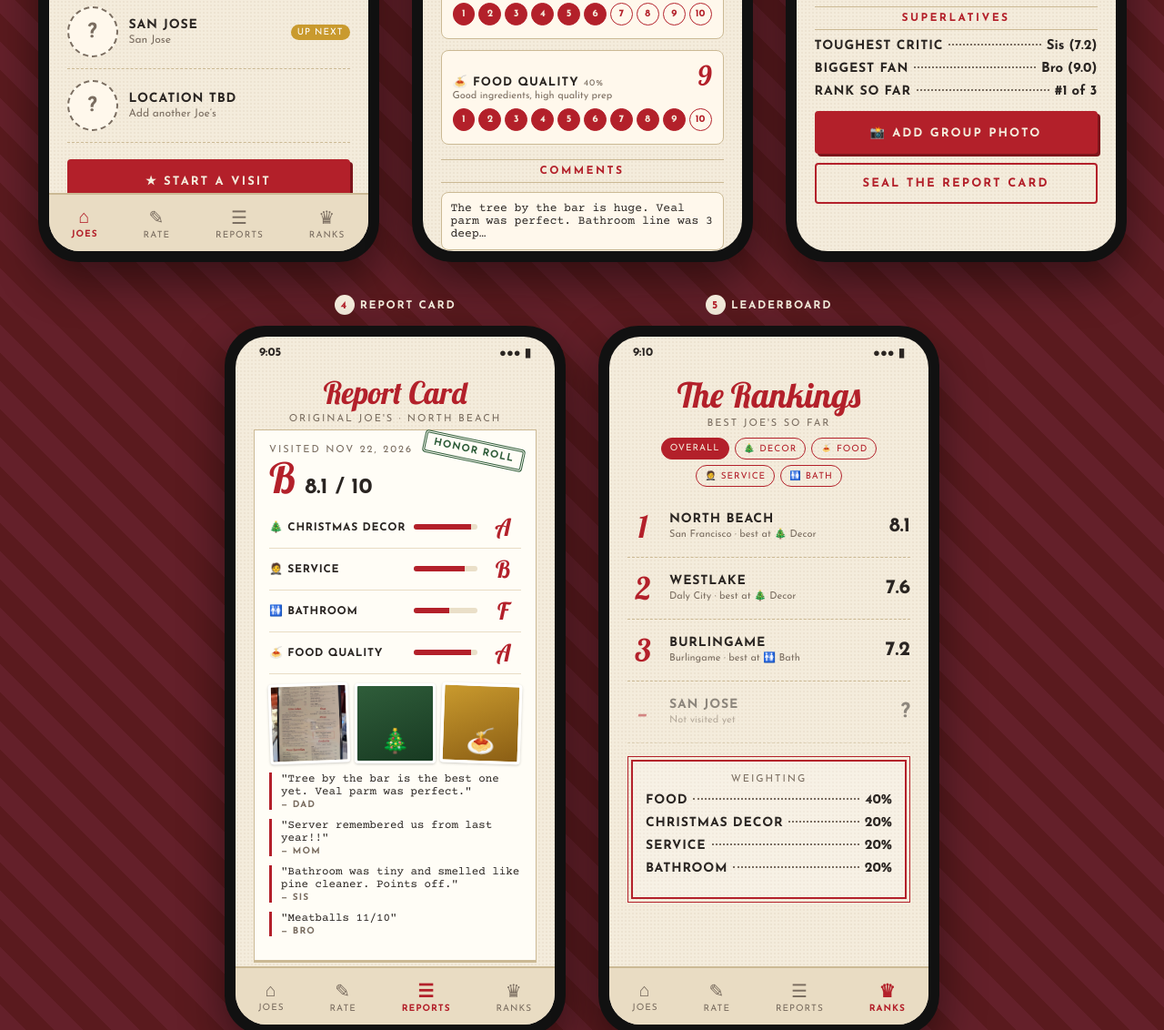
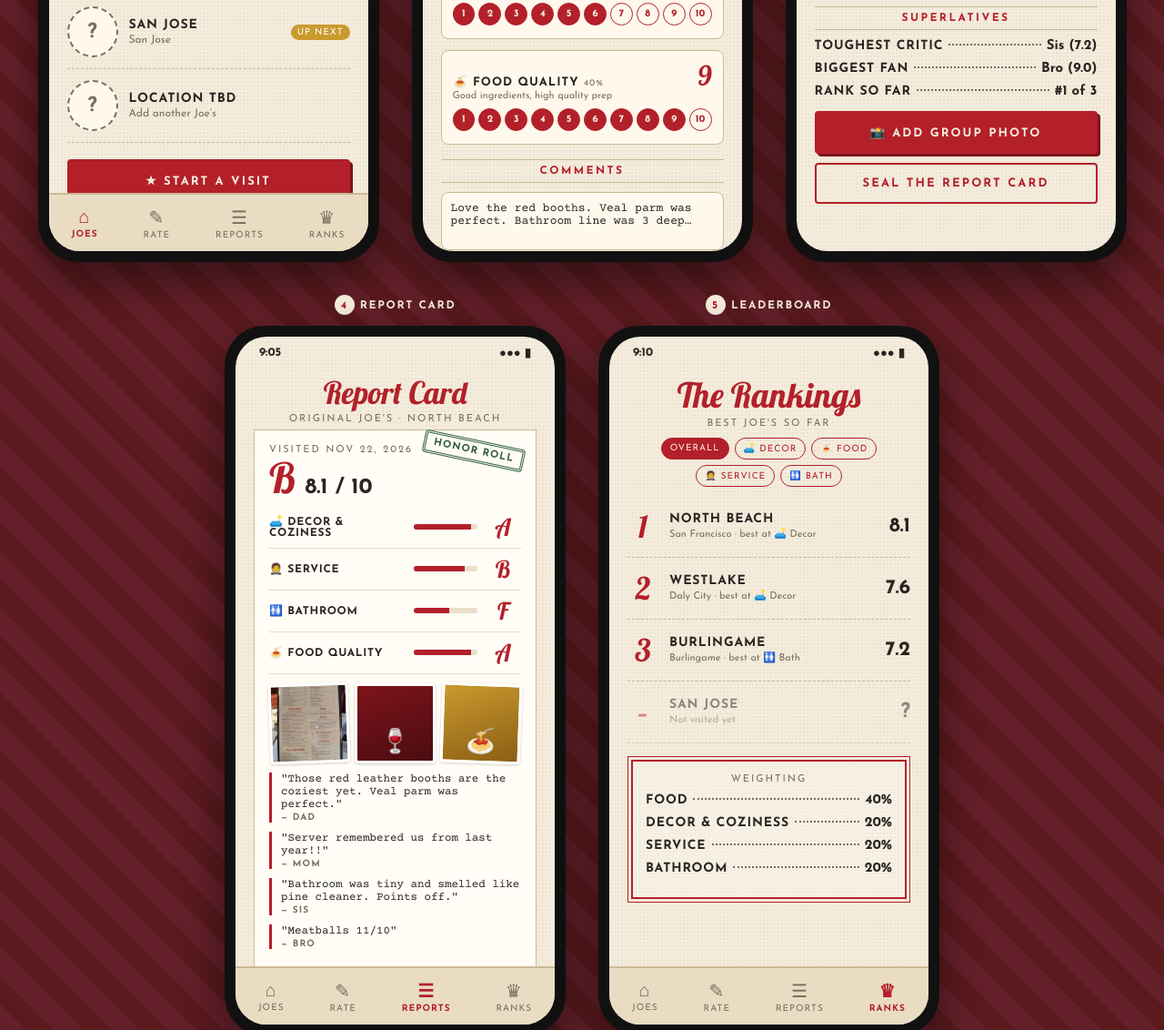
Before and after one commit to DroptheHammer/JoesRatingApp2026, a plain HTML site: page mockups/index.html in a window 1280 px wide. Shown: the part 670-1802 px from the top of the page at 91% size. Drawn offline with nearby package versions, Linux system fonts and the light colour scheme.

Commit message:
Make mockups general ratings instead of a Christmas tour
Co-Authored-By: Claude Opus 5.5 <noreply@anthropic.com>
Claude-Session: https://claude.ai/code/session_011Dx8EhM5jGPoau32W4JsVq

```diff
--- a/mockups/index.html
+++ b/mockups/index.html
@@ -163,7 +163,7 @@
       <div class="status"><span>7:42</span><span>●●● ▮</span></div>
       <div class="scroll">
         <h2 class="script">All the Joes</h2>
-        <div class="sub">Christmas Tour · 2026</div>
+        <div class="sub">The Bay Area Original Joe’s Tour</div>
         <hr class="rule">
         <div class="row"><span class="name">Joes Visited</span><span class="dots"></span><span class="val">3 of 5</span></div>
         <div class="progress"><div style="width:60%"></div></div>
@@ -199,11 +199,11 @@
         <div id="cats"></div>
 
         <div class="section-head">Comments</div>
-        <textarea class="note">The tree by the bar is huge. Veal parm was perfect. Bathroom line was 3 deep…</textarea>
+        <textarea class="note">Love the red booths. Veal parm was perfect. Bathroom line was 3 deep…</textarea>
         <div class="section-head">Photos</div>
         <div class="photo-add">
           <div style="background-image:url(assets/menu.jpg)"></div>
-          <div>🎄</div>
+          <div>🍷</div>
           <div>＋</div>
         </div>
         <div class="row"><span class="name">Your Score</span><span class="dots"></span><span class="val" id="myOverall" style="color:var(--red);font-size:20px">—</span></div>
@@ -257,10 +257,10 @@
           <div id="rcGrades" style="margin-top:6px"></div>
           <div class="photos">
             <div style="background-image:url(assets/menu.jpg)"></div>
-            <div style="background:linear-gradient(160deg,#2f5d3a,#183a22)">🎄</div>
+            <div style="background:linear-gradient(160deg,#7d141b,#4a0c10)">🍷</div>
             <div style="background:linear-gradient(160deg,#c99a2e,#8b5e14)">🍝</div>
           </div>
-          <div class="quote">"Tree by the bar is the best one yet. Veal parm was perfect."<em>— Dad</em></div>
+          <div class="quote">"Those red leather booths are the coziest yet. Veal parm was perfect."<em>— Dad</em></div>
           <div class="quote">"Server remembered us from last year!!"<em>— Mom</em></div>
           <div class="quote">"Bathroom was tiny and smelled like pine cleaner. Points off."<em>— Sis</em></div>
           <div class="quote">"Meatballs 11/10"<em>— Bro</em></div>
@@ -285,13 +285,13 @@
         <h2 class="script">The Rankings</h2>
         <div class="sub">Best Joe's So Far</div>
         <div class="chips">
-          <span class="on">Overall</span><span>🎄 Decor</span><span>🍝 Food</span><span>🤵 Service</span><span>🚻 Bath</span>
+          <span class="on">Overall</span><span>🛋️ Decor</span><span>🍝 Food</span><span>🤵 Service</span><span>🚻 Bath</span>
         </div>
         <div id="ranks"></div>
         <div class="boxed" style="margin-top:18px">
           <div class="sub">Weighting</div>
           <div class="row"><span class="name">Food</span><span class="dots"></span><span class="val">40%</span></div>
-          <div class="row"><span class="name">Christmas Decor</span><span class="dots"></span><span class="val">20%</span></div>
+          <div class="row"><span class="name">Decor &amp; Coziness</span><span class="dots"></span><span class="val">20%</span></div>
           <div class="row"><span class="name">Service</span><span class="dots"></span><span class="val">20%</span></div>
           <div class="row"><span class="name">Bathroom</span><span class="dots"></span><span class="val">20%</span></div>
         </div>
@@ -323,7 +323,7 @@
 <script>
 const W = { food: .4, decor: .2, service: .2, bath: .2 };
 const CATS = [
-  { k: 'decor',   name: '🎄 Christmas Decor', hint: 'Coziness, lights, the tree, holiday spirit' },
+  { k: 'decor',   name: '🛋️ Decor & Coziness', hint: 'Ambiance, comfort, lighting, vibe' },
   { k: 'service', name: '🤵 Service',         hint: 'Friendly, attentive, timing' },
   { k: 'bath',    name: '🚻 Bathroom',        hint: 'Clean, spacious, air flow, good smell' },
   { k: 'food',    name: '🍝 Food Quality',    hint: 'Good ingredients, high quality prep' },
@@ -381,7 +381,7 @@ renderCats();
 const nbO = overall(nbAvg);
 document.getElementById('wrapOverall').textContent = f1(nbO);
 document.getElementById('wrapMath').innerHTML = CATS.map(c => `${W[c.k] * 100}%×${f1(nbAvg[c.k])}`).join(' + ');
-const short = { decor: '🎄 Decor', service: '🤵 Service', bath: '🚻 Bath', food: '🍝 Food' };
+const short = { decor: '🛋️ Decor', service: '🤵 Service', bath: '🚻 Bath', food: '🍝 Food' };
 document.getElementById('wrapTable').innerHTML =
   `<tr><th></th>${PEOPLE.map(p => `<th>${p}</th>`).join('')}<th>Avg</th></tr>` +
   CATS.map(c => {
```
Also changed, not shown: mockups/screenshots/1-quest.png, mockups/screenshots/2-rate.png, mockups/screenshots/3-wrap-up.png, mockups/screenshots/4-report-card.png, mockups/screenshots/5-leaderboard.png, mockups/screenshots/overview.png.
